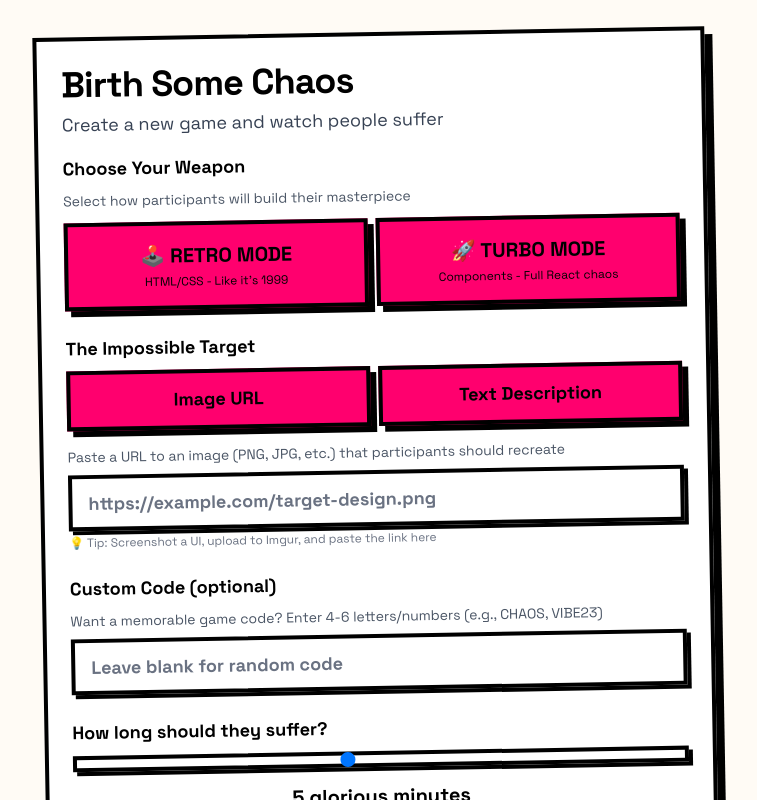
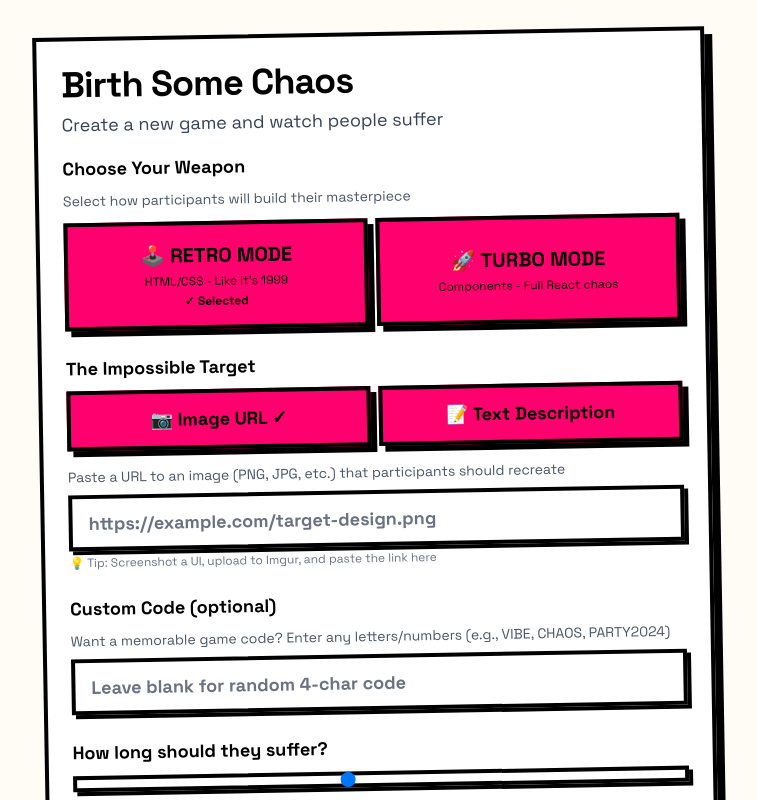
Before and after one commit to stormfar/vibe-in-the-dark, a Next.js app: page /admin/new in a window 1280 px wide. Shown: the top 800 px of the page, without its empty margins (261-1018 px from the left). Built offline with nearby package versions, Linux system fonts and the light colour scheme.

Commit message:
Save progress

```diff
--- a/app/admin/game/[gameId]/page.tsx
+++ b/app/admin/game/[gameId]/page.tsx
@@ -108,6 +108,21 @@ export default function AdminGameView() {
       }
     });
 
+    // Polling fallback: Fetch game state every 5 seconds as backup for Pusher events
+    const pollingInterval = setInterval(async () => {
+      const gameState = await fetchGameState(gameCode);
+      if (gameState) {
+        setGame(prev => {
+          // Only update if there are actual changes to avoid unnecessary re-renders
+          if (!prev || JSON.stringify(prev) !== JSON.stringify(gameState)) {
+            console.log('[Admin Polling] Game state updated');
+            return gameState;
+          }
+          return prev;
+        });
+      }
+    }, 5000);
+
     // Handle connection error
     const handleError = (error: Event) => {
       console.error('Socket connection error:', error);
@@ -159,6 +174,7 @@ export default function AdminGameView() {
     cleanupFunctions.push(
       onEvent(socket, 'game:participantJoined', (payload) => {
         const data = payload as { participant: { id: string; name: string } };
+        console.log('[Admin] Received game:participantJoined event:', data);
         toast.success(`${data.participant.name} joined the chaos!`);
 
         // Immediately update local state with new participant
@@ -298,6 +314,10 @@ export default function AdminGameView() {
 
       // Call all cleanup functions from event listeners
       cleanupFunctions.forEach(cleanup => cleanup());
+
+      // Clear polling interval
+      clearInterval(pollingInterval);
+      console.log('[Admin] Cleaned up polling interval');
     };
   }, [gameCode]);
 
--- a/app/admin/new/page.tsx
+++ b/app/admin/new/page.tsx
@@ -126,18 +126,20 @@ export default function AdminNewGame() {
               <Button
                 variant={renderMode === 'retro' ? 'pink' : 'default'}
                 onClick={() => setRenderMode('retro')}
-                className="flex-1 flex-col h-auto py-4"
+                className={`flex-1 flex-col h-auto py-4 ${renderMode === 'retro' ? 'ring-4 ring-neo-pink ring-offset-2' : ''}`}
               >
                 <span className="text-xl font-black">🕹️ RETRO MODE</span>
                 <span className="text-xs font-normal mt-1">HTML/CSS - Like it&apos;s 1999</span>
+                {renderMode === 'retro' && <span className="text-xs mt-1">✓ Selected</span>}
               </Button>
               <Button
                 variant={renderMode === 'turbo' ? 'blue' : 'default'}
                 onClick={() => setRenderMode('turbo')}
-                className="flex-1 flex-col h-auto py-4"
+                className={`flex-1 flex-col h-auto py-4 ${renderMode === 'turbo' ? 'ring-4 ring-neo-blue ring-offset-2' : ''}`}
               >
                 <span className="text-xl font-black">🚀 TURBO MODE</span>
                 <span className="text-xs font-normal mt-1">Components - Full React chaos</span>
+                {renderMode === 'turbo' && <span className="text-xs mt-1">✓ Selected</span>}
               </Button>
             </div>
           </div>
@@ -151,16 +153,16 @@ export default function AdminNewGame() {
               <Button
                 variant={targetType === 'image' ? 'pink' : 'default'}
                 onClick={() => setTargetType('image')}
-                className="flex-1"
+                className={`flex-1 ${targetType === 'image' ? 'ring-4 ring-neo-pink ring-offset-2' : ''}`}
               >
-                Image URL
+                📷 Image URL {targetType === 'image' && '✓'}
               </Button>
               <Button
                 variant={targetType === 'text' ? 'pink' : 'default'}
                 onClick={() => setTargetType('text')}
-                className="flex-1"
+                className={`flex-1 ${targetType === 'text' ? 'ring-4 ring-neo-pink ring-offset-2' : ''}`}
               >
-                Text Description
+                📝 Text Description {targetType === 'text' && '✓'}
               </Button>
             </div>
 
@@ -204,13 +206,13 @@ export default function AdminNewGame() {
               Custom Code (optional)
             </label>
             <p className="text-sm text-gray-600 mb-2">
-              Want a memorable game code? Enter 4-6 letters/numbers (e.g., CHAOS, VIBE23)
+              Want a memorable game code? Enter any letters/numbers (e.g., VIBE, CHAOS, PARTY2024)
             </p>
             <Input
-              placeholder="Leave blank for random code"
+              placeholder="Leave blank for random 4-char code"
               value={customCode}
               onChange={(e) => setCustomCode(e.target.value.toUpperCase())}
-              maxLength={6}
+              maxLength={20}
             />
           </div>
 
--- a/app/api/game/join/route.ts
+++ b/app/api/game/join/route.ts
@@ -60,12 +60,14 @@ export async function POST(request: NextRequest) {
     }
 
     // Emit participant joined event
-    emitParticipantJoined(game.code, {
+    console.log(`[Join API] Emitting participantJoined event for ${participant.name} (${participant.id}) in game ${game.code}`);
+    await emitParticipantJoined(game.code, {
       participant: {
         id: participant.id,
         name: participant.name,
       },
     });
+    console.log(`[Join API] Successfully emitted participantJoined event`);
 
     const response: JoinGameResponse = {
       gameCode: game.code,
--- a/app/game/[gameId]/vote/page.tsx
+++ b/app/game/[gameId]/vote/page.tsx
@@ -43,6 +43,21 @@ export default function VoterView() {
   const [expandedParticipant, setExpandedParticipant] = useState<string | null>(null);
   const [isDisconnected, setIsDisconnected] = useState(false);
   const [showFinalStandings, setShowFinalStandings] = useState(false);
+  const [myParticipantId, setMyParticipantId] = useState<string | null>(null);
+
+  // Check if this user is a participant (to prevent self-voting)
+  useEffect(() => {
+    const storedData = localStorage.getItem(`game_${gameCode}`);
+    if (storedData) {
+      try {
+        const { participantId } = JSON.parse(storedData);
+        setMyParticipantId(participantId);
+        console.log('[Vote] User is a participant:', participantId);
+      } catch (e) {
+        console.error('Failed to parse participant data:', e);
+      }
+    }
+  }, [gameCode]);
 
   // Fetch fingerprint
   useEffect(() => {
@@ -383,6 +398,7 @@ export default function VoterView() {
         {/* Grid */}
         <div className="grid grid-cols-1 md:grid-cols-2 lg:grid-cols-3 gap-6">
           {game.participants
+            .filter(p => p.id !== myParticipantId) // Hide own submission
             .sort((a, b) => isFinished ? b.voteCount - a.voteCount : 0)
             .map((participant, index) => {
               const isWinner = isFinished && participant.id === game.winnerId;
--- a/lib/gameState.ts
+++ b/lib/gameState.ts
@@ -11,11 +11,11 @@ declare global {
 const games = global.games || (global.games = new Map<string, Game>());
 const gameTimers = global.gameTimers || (global.gameTimers = new Map<string, NodeJS.Timeout>());
 
-// Generate unique 6-character game code
+// Generate unique 4-character game code
 function generateGameCode(): string {
   const chars = 'ABCDEFGHJKLMNPQRSTUVWXYZ23456789'; // Exclude confusing characters
   let code = '';
-  for (let i = 0; i < 6; i++) {
+  for (let i = 0; i < 4; i++) {
     code += chars.charAt(Math.floor(Math.random() * chars.length));
   }
   return code;
```
